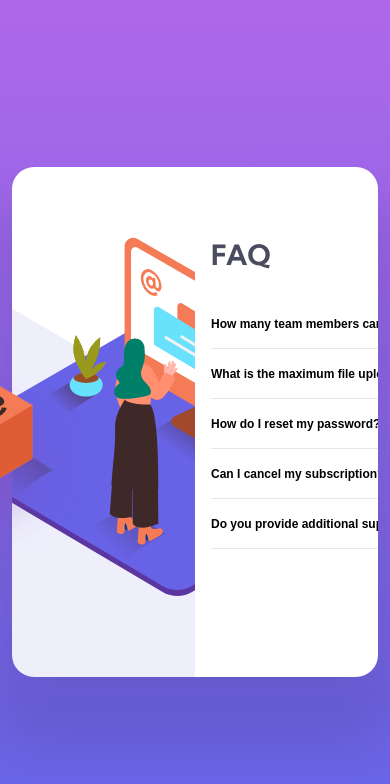
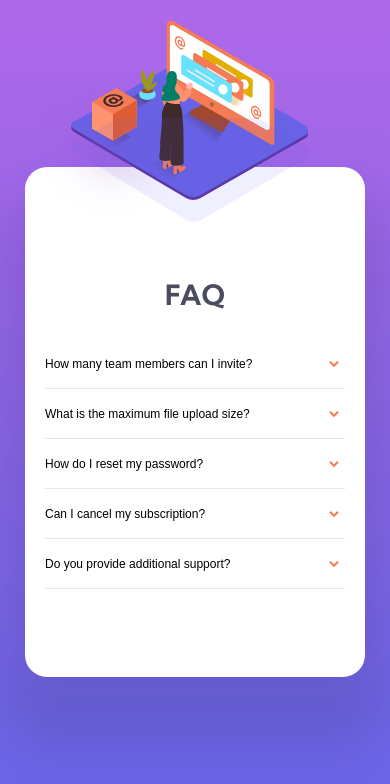
Before and after one commit to CodedByDom/faq-accordian, a plain HTML site: page index.html in a window 390 px wide. Drawn offline with Linux system fonts and the light colour scheme.

Commit message:
Mobile responsive

```diff
--- a/index.html
+++ b/index.html
@@ -1,8 +1,10 @@
 <!DOCTYPE html>
 <html lang="en">
+
 <head>
   <meta charset="UTF-8">
-  <meta name="viewport" content="width=device-width, initial-scale=1.0"> <!-- displays site properly based on user's device -->
+  <meta name="viewport" content="width=device-width, initial-scale=1.0">
+  <!-- displays site properly based on user's device -->
   <link rel="stylesheet" href="styles/style.css">
   <link rel="icon" type="image/png" sizes="32x32" href="./images/favicon-32x32.png">
   <link rel="preconnect" href="https://fonts.gstatic.com">
@@ -12,17 +14,27 @@
 
   <!-- Feel free to remove these styles or customise in your own stylesheet 👍 -->
   <style>
-    .attribution { font-size: 11px; text-align: center; }
-    .attribution a { color: hsl(228, 45%, 44%); }
+    .attribution {
+      font-size: 11px;
+      text-align: center;
+    }
+
+    .attribution a {
+      color: hsl(228, 45%, 44%);
+    }
   </style>
 </head>
+
 <body>
   <div class="container">
+    <div class="mobile-bg" ><img src="./images/illustration-woman-online-mobile.svg" alt="illustration-woman-online-mobile"></div>
+    <img class="mobile-bg m-bg-pattern" src="./images/bg-pattern-mobile.svg" alt="illustration-pettern-mobile">
     <div class="faq-content">
       <div class="content-img">
         <!-- <img class="box" src="/images/illustration-box-desktop.svg" alt="illustration-box-desktop"> -->
         <img class="bg-pattern" src="/images/bg-pattern-desktop.svg" alt="bg-pattern">
-        <img class="woman-online" src="/images/illustration-woman-online-desktop.svg" alt="illustration-woman-online-desktop">
+        <img class="woman-online" src="/images/illustration-woman-online-desktop.svg"
+          alt="illustration-woman-online-desktop">
       </div>
       <div class="content-img-dont-overflow">
         <img class="box" src="/images/illustration-box-desktop.svg" alt="illustration-box-desktop">
@@ -30,30 +42,32 @@
       <div class="faq-questions">
         <div class="faq-title">FAQ</div>
         <div class="questions">
-          <div class="mobile-bg">
-            <img class="woman-online-mobile" src="./images/illustration-woman-online-mobile.svg" alt="woman-online-mobile"/>
-          </div>
-          <button class="accordion">How many team members can I invite? <img src="./images/icon-arrow-down.svg" alt="icon-arrow-down"></button>
+          <button class="accordion">How many team members can I invite? <img class=" "
+              src="./images/icon-arrow-down.svg" alt="icon-arrow-down"></button>
           <div class="panel">
             <p>You can invite up to 2 additional users on the Free plan. There is no limit on
               team members for the Premium.</p>
           </div>
-          <button class="accordion">What is the maximum file upload size? <img src="./images/icon-arrow-down.svg" alt="icon-arrow-down"></button>
+          <button class="accordion">What is the maximum file upload size? <img class=""
+              src="./images/icon-arrow-down.svg" alt="icon-arrow-down"></button>
           <div class="panel">
             <p>No more than 2GB. All files in your account must fit your allotted storage space.</p>
           </div>
-          <button class="accordion">How do I reset my password? <img src="./images/icon-arrow-down.svg" alt="icon-arrow-down"></button>
+          <button class="accordion">How do I reset my password? <img src="./images/icon-arrow-down.svg"
+              alt="icon-arrow-down"></button>
           <div class="panel">
             <p>Click “Forgot password” from the login page or “Change password” from your profile page.
               A reset link will be emailed to you.</p>
           </div>
-          <button class="accordion">Can I cancel my subscription? <img src="./images/icon-arrow-down.svg" alt="icon-arrow-down"></button>
+          <button class="accordion">Can I cancel my subscription? <img src="./images/icon-arrow-down.svg"
+              alt="icon-arrow-down"></button>
           <div class="panel">
             <p>Yes! Send us a message and we’ll process your request no questions asked.</p>
           </div>
-          <button class="accordion">Do you provide additional support? <img src="./images/icon-arrow-down.svg" alt="icon-arrow-down"></button>
-          <div class="panel">
-            Chat and email support is available 24/7. Phone lines are open during normal business hours.
+          <button class="accordion">Do you provide additional support? <img src="./images/icon-arrow-down.svg"
+              alt="icon-arrow-down"></button>
+          <div class="panel last">
+            <p>Chat and email support is available 24/7. Phone lines are open during normal business hours.</p>
           </div>
         </div>
       </div>
@@ -65,4 +79,5 @@
   </div>
   <script src="./scripts/script.js"></script>
 </body>
+
 </html>
--- a/scripts/script.js
+++ b/scripts/script.js
@@ -1,3 +1,4 @@
+
 var acc = document.getElementsByClassName('accordion');
 var i;
 
@@ -24,3 +25,12 @@ for (i = 0; i < acc.length; i++) {
         }
     });
 }
+
+var arr = document.querySelector('button');
+
+for(i = 0; i < acc.length; i++) {
+    acc[i].addEventListener("click", function () {
+        var point = this.firstElementChild;
+        point.classList.toggle("rotate");
+    });
+}
--- a/styles/style.css
+++ b/styles/style.css
@@ -1,6 +1,5 @@
 html {
     box-sizing: border-box;
-
 }
 
 body{
@@ -77,44 +76,47 @@ body{
 .faq-questions{
     height: 100%;
     width: 100%;
-    overflow: hidden;
+    overflow: scroll;
     animation: fade-in 1.5s ease-in 1 both running;
-
 }
-
 
 .faq-title{
     font-size: 28px;
     font-weight: 700;
     color: hsl(237, 12%, 33%);
-    margin-left: 16px;
-    margin-top: 70px;
+    margin: 70px 16px 0px 16px;
     margin-bottom: 27px;
 }
 
 .questions{
     margin-left: 16px;
-
+    margin-right: 16px;
 }
 
 .accordion{
     height: 50px;
     width: 350px;
     text-align: left;
-    padding-left: 0px;
     background-color: white;
     border: none;
     border-bottom: 1px solid hsl(240, 5%, 91%);
     font-size: 12px;
-    font-weight: 700;
+    font-weight: 400;
+    padding-left: 0;
 }
 
-.active, .accordion:hover{
+ .accordion:hover{
     color: hsl(14, 88%, 65%);
 }
 
+.active {
+    font-weight: 700;
+    /* color: hsl(14, 88%, 65%); */
+
+}
+
 .accordion img{
-    margin-top: 5px;
+    margin-top: 4px;
     float: right;
 }
 
@@ -132,9 +134,18 @@ body{
 
 .panel p{
     margin: 0;
+    /* margin-bottom: 15px; */
 }
 
-.woman-online-mobile{
+.last {
+    margin-bottom: 17px;
+}
+
+.rotate{
+    transform: rotate(180deg);
+}
+
+.mobile-bg{
     display: none;
 }
 /* animations  */
@@ -194,8 +205,46 @@ body{
 /* Mobile Design */
 
 @media only screen and (max-width: 500px) {
+    .content-img{
+        display: none;
+    }
+
+    .content-img-dont-overflow{
+        display: none;
+    }
 
     .faq-content{
-        margin-left: 25px;
-        margin-right: 25px;
+        margin: 0 25px;
+        text-align: center;
+        box-shadow: 0px 50px 50px 20px hsla(0, 0%, 0%, 10%);
+    }
+
+    .panel{
+        margin-right:42px;
+        margin-left: 34px;
+    }
+
+    .accordion{
+        width:300px;
+    }
+
+    .faq-title{
+        margin-top: 110px;
+    }
+
+    .mobile-bg{
+        display: block;
+        top: 120px;
+        position: fixed;
+        left: 50%;
+        transform: translate(-50%, -50%);
+        padding-right: 40px;
+        animation: fade-in 1.5s ease-in 1 both running;
+      }
+
+      .m-bg-pattern{
+          top: 170px;
+          padding-right: 10px;
+          animation: fade-in 1.5s ease-in 1 both running;
+      }
 }
```
Lines whose indentation alone changed are shown as unchanged.
